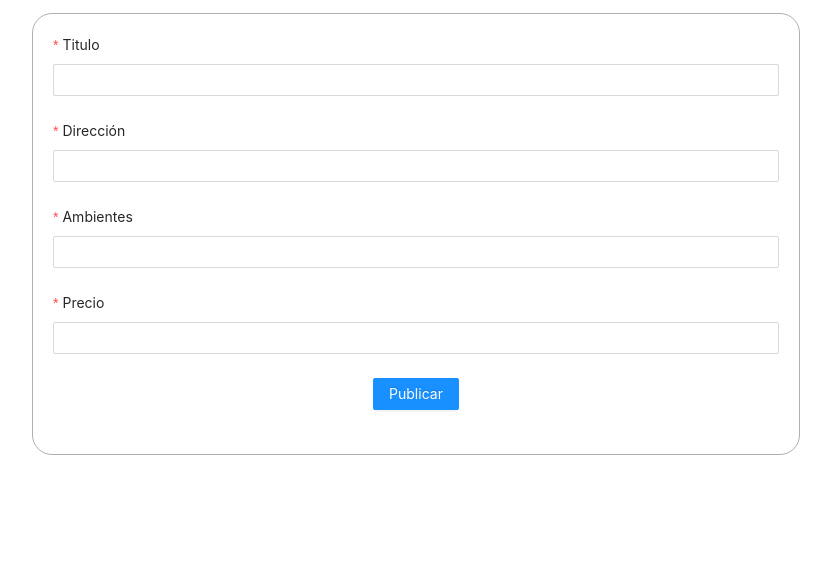
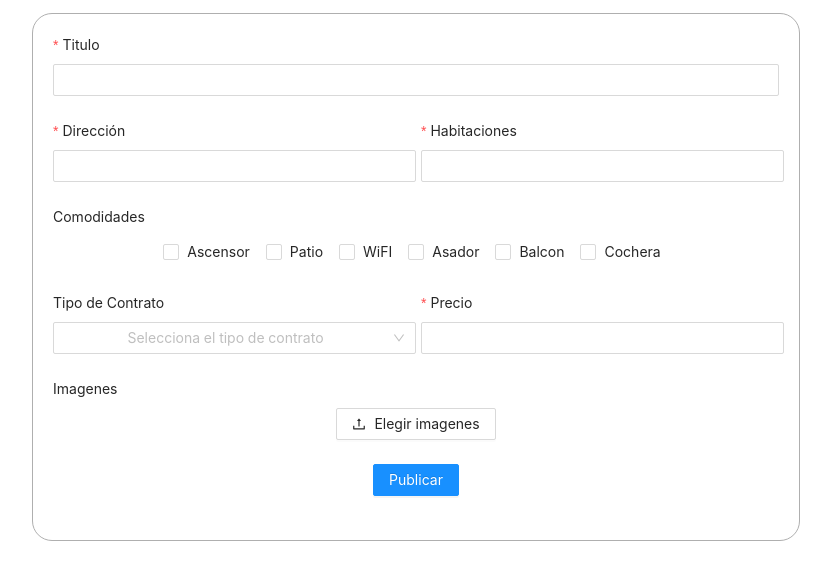
Before and after one commit to pabloluceroschneider/co-alquilando-frontend, a React (Create React App) app: page /property in a window 1280 px wide. Shown: the top 580 px of the page, without its empty margins (224-1055 px from the left). Built offline with nearby package versions, Linux system fonts and the light colour scheme.

Commit message:
Add: Agrego estilo y campos a property

```diff
--- a/src/routes/property/index.js
+++ b/src/routes/property/index.js
@@ -1,25 +1,29 @@
 import React from "react";
-import { Form, Input, Button, notification } from "antd";
+import { Form, Input, Button, notification, Checkbox, Upload, Select } from "antd";
+import { UploadOutlined } from "@ant-design/icons";
 
 const FormProperty = () => {
-    const [ form ] = Form.useForm()
+  const contractOptions = [ "Dueño", "Inmobiliaria" ];
+
+  const { Option } = Select;
+
+  const [form] = Form.useForm();
+
   const onFinish = (values) => {
     console.log("Success:", values);
     notification.success({
-        message: 'Se cargo con éxito',
-        description:
-          'Se agrego correctamente la propiedad',
-        placement: 'bottomLeft'
+      message: "Se cargo con éxito",
+      description: "Se agrego correctamente la propiedad",
+      placement: "bottomLeft",
     });
   };
 
   const onFinishFailed = (errorInfo) => {
     console.log("Failed:", errorInfo);
     notification.error({
-        message: 'No se cargo la propiedad',
-        description:
-          'Ocurrio un error al cargar la propiedad',
-        placement: 'bottomLeft'
+      message: "No se cargo la propiedad",
+      description: "Ocurrio un error al cargar la propiedad",
+      placement: "bottomLeft",
     });
   };
   return (
@@ -31,7 +35,7 @@ const FormProperty = () => {
       onFinish={onFinish}
       onFinishFailed={onFinishFailed}
       form={form}
-      layout='vertical'
+      layout="vertical"
     >
       <Form.Item
         label="Titulo"
@@ -45,7 +49,7 @@ const FormProperty = () => {
       >
         <Input />
       </Form.Item>
-
+      <div className="group">
         <Form.Item
           label="Dirección"
           name="propertyAddress"
@@ -60,7 +64,7 @@ const FormProperty = () => {
         </Form.Item>
 
         <Form.Item
-        label="Ambientes"
+          label="Habitaciones"
           name="propertyRooms"
           rules={[
             {
@@ -71,7 +75,36 @@ const FormProperty = () => {
         >
           <Input />
         </Form.Item>
+      </div>
 
+      <Form.Item name="propertyAttributes" label="Comodidades">
+        <Checkbox.Group>
+          <Checkbox value="A">Ascensor</Checkbox>
+          <Checkbox value="B">Patio</Checkbox>
+          <Checkbox value="C">WiFI</Checkbox>
+          <Checkbox value="D">Asador</Checkbox>
+          <Checkbox value="E">Balcon</Checkbox>
+          <Checkbox value="F">Cochera</Checkbox>
+        </Checkbox.Group>
+      </Form.Item>
+      <div className="group">
+
+      <Form.Item
+        name="propertyContract"
+        label="Tipo de Contrato"
+      >
+        <Select placeholder="Selecciona el tipo de contrato" allowClear>
+            {contractOptions.map((c) => {
+                return(
+                    <Option key={c} value={c}>
+                        {c}
+                    </Option>
+                )
+            })}
+
+        </Select>
+
+      </Form.Item>
         <Form.Item
           label="Precio"
           name="propertyPrice"
@@ -83,6 +116,15 @@ const FormProperty = () => {
           ]}
         >
           <Input />
+        </Form.Item>
+      </div>
+
+      <Form.Item name="images" label="Imagenes">
+        <Upload name="logo" listType="picture">
+          <Button>
+            <UploadOutlined /> Elegir imagenes
+          </Button>
+        </Upload>
       </Form.Item>
 
       <Form.Item>
@@ -96,7 +138,7 @@ const FormProperty = () => {
 
 const Property = (props) => {
   return (
-    <div className='form-property'>
+    <div className="form-property">
       <FormProperty />
     </div>
   );
--- a/src/styles/property.css
+++ b/src/styles/property.css
@@ -11,4 +11,10 @@
         margin: 1% 20% 0% 20%;
     }
 
+    .group{
+        display: grid;
+        grid-template-columns: 50% 50%;
+        column-gap: 5px;
+    }
+
 }
```
Lines whose indentation alone changed are shown as unchanged.
